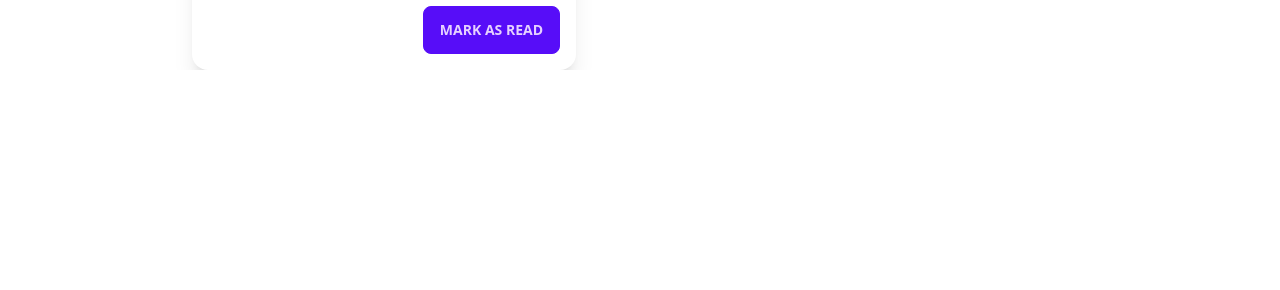
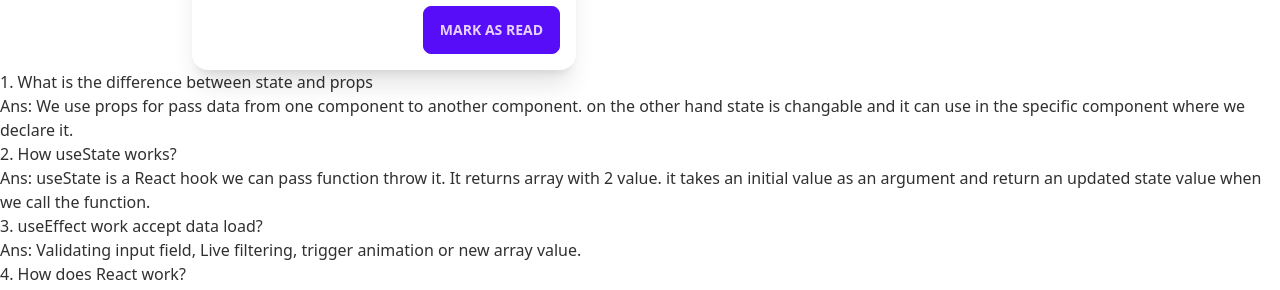
Before and after one commit to mustafijul/Knowledge-Cafe, a React (Vite) app: page / in a window 1280 px wide. Shown: the part 2108-2398 px from the top of the page. Before the commit the page ends 2178 px from the top, so only its background shows below. Built offline with nearby package versions, Linux system fonts and the light colour scheme.

Commit message:
question shown to the UI

```diff
--- a/src/App.jsx
+++ b/src/App.jsx
@@ -4,6 +4,7 @@ import Blogs from './Components/Blogs/Blogs';
 import {blogs} from "../fakeData";
 import "./App.css"
 import BlogsCart from './Components/Cart/BlogsCart';
+import Questions from './Components/Questions/Questions';
 const App = () => {
  const[readTime, setReadTime] = useState();
  const[bookmark, setbookmark] = useState();
@@ -71,7 +72,7 @@ const handleBookmark = (bookmark) =>{
       </div>
   </div>
 
-
+<Questions></Questions>
 
     </div>
   );
--- a/src/Components/Cart/BlogsCart.jsx
+++ b/src/Components/Cart/BlogsCart.jsx
@@ -1,5 +1,5 @@
 import React, { useEffect, useState } from "react";
-import SingleCarts from "./SingleCarts";
+
 
 const BlogsCart = ({ readTime, bookMark }) => {
   console.log(readTime);
```
